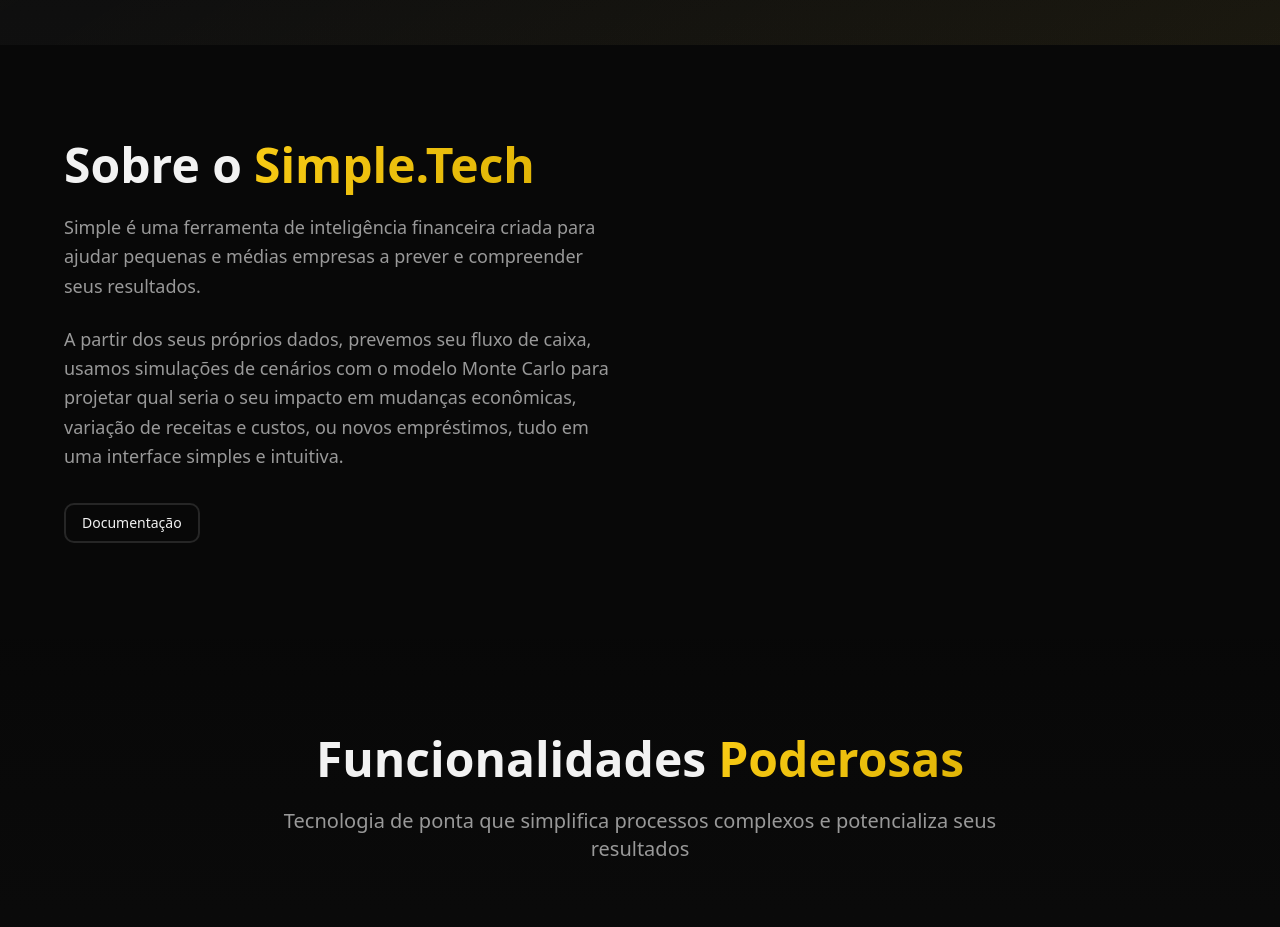
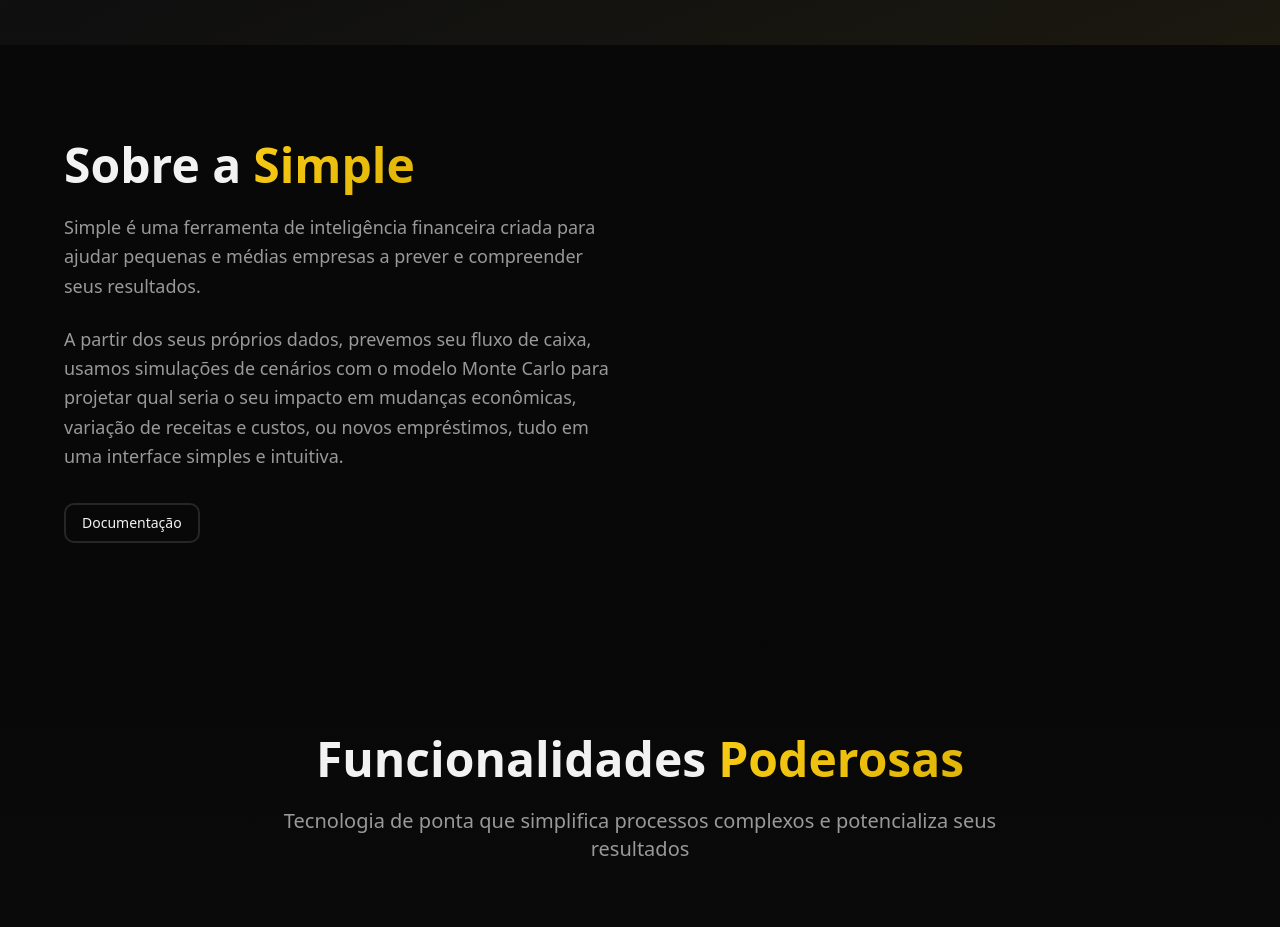
Before and after one commit to 2off2/simple-tech, a React (Vite) app: page / in a window 1280 px wide. Shown: the part 820-1747 px from the top of the page. Built offline with nearby package versions, Linux system fonts and the light colour scheme; no server answers.

Commit message:
Refactor: Update About section title

```diff
--- a/src/components/About.tsx
+++ b/src/components/About.tsx
@@ -9,9 +9,9 @@ const About = () => {
             {/* Content Side */}
             <div>
               <h2 className="text-4xl md:text-5xl font-bold text-foreground mb-6">
-                Sobre o
+                Sobre a
                 <span className="bg-gradient-simple bg-clip-text text-transparent ml-3">
-                  Simple.Tech
+                  Simple
                 </span>
               </h2>
 
```
